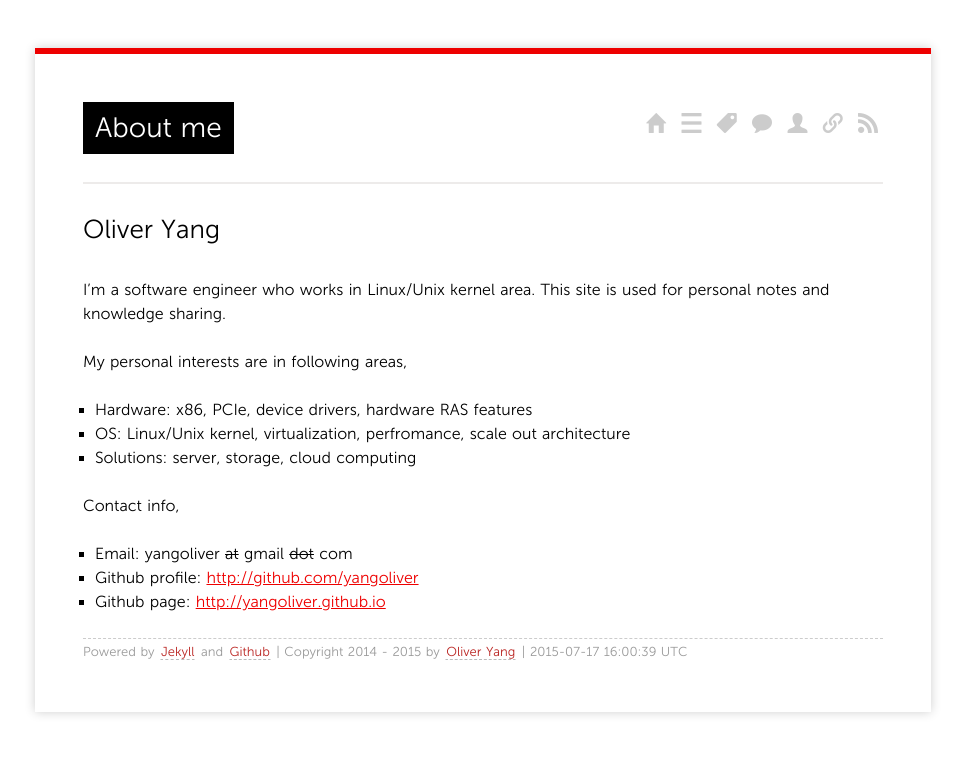
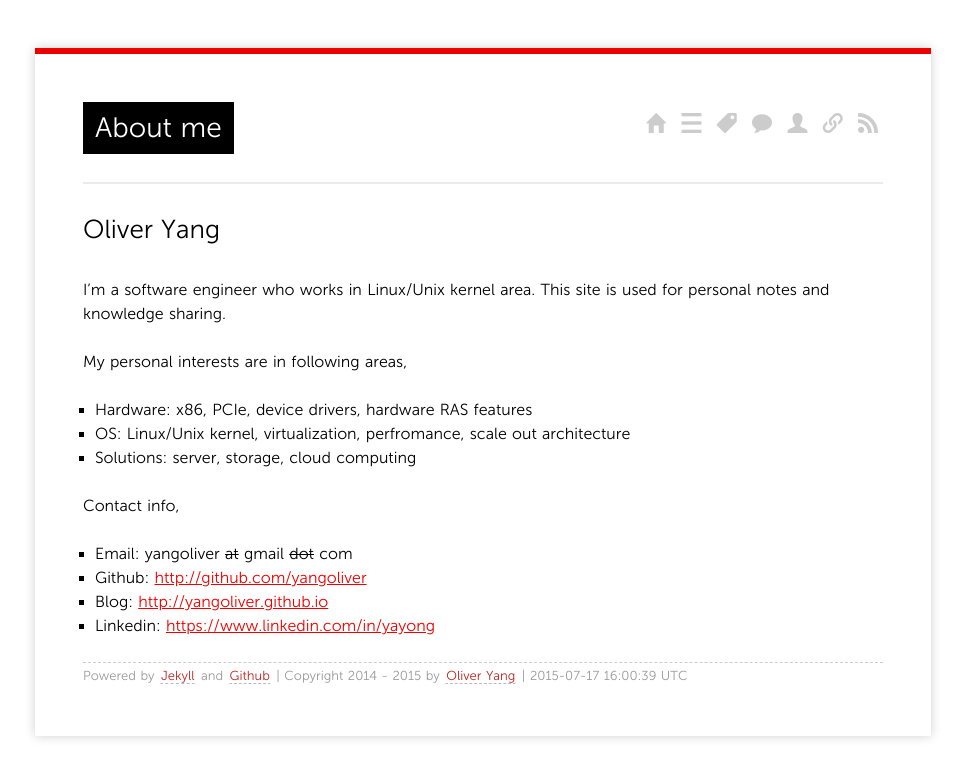
Before and after one commit to yangoliver/yangoliver.github.io, a Jekyll site: the page built from about/index.md, in a window 1280 px wide. Shown: the top 778 px of the page, without its empty margins (157-1122 px from the left). Built offline with Jekyll 4.4.1, drawn with Linux system fonts in a browser that asks for light colours; Markdown is read by kramdown in place of the engine named in the settings; comment, search, counter and statistics services are not loaded.

Commit message:
Added linkedin profile
Signed-off-by: Yong Yang <yangoliver@gmail.com>

```diff
--- a/about/index.md
+++ b/about/index.md
@@ -18,5 +18,6 @@ My personal interests are in following areas,
 Contact info,
 
 - Email: yangoliver ~~at~~ gmail ~~dot~~ com
-- Github profile: [http://github.com/yangoliver](http://github.com/yangoliver)
-- Github page: [http://yangoliver.github.io](http://yangoliver.github.io)
+- Github: <http://github.com/yangoliver>
+- Blog: <http://yangoliver.github.io>
+- Linkedin: <https://www.linkedin.com/in/yayong>
```
